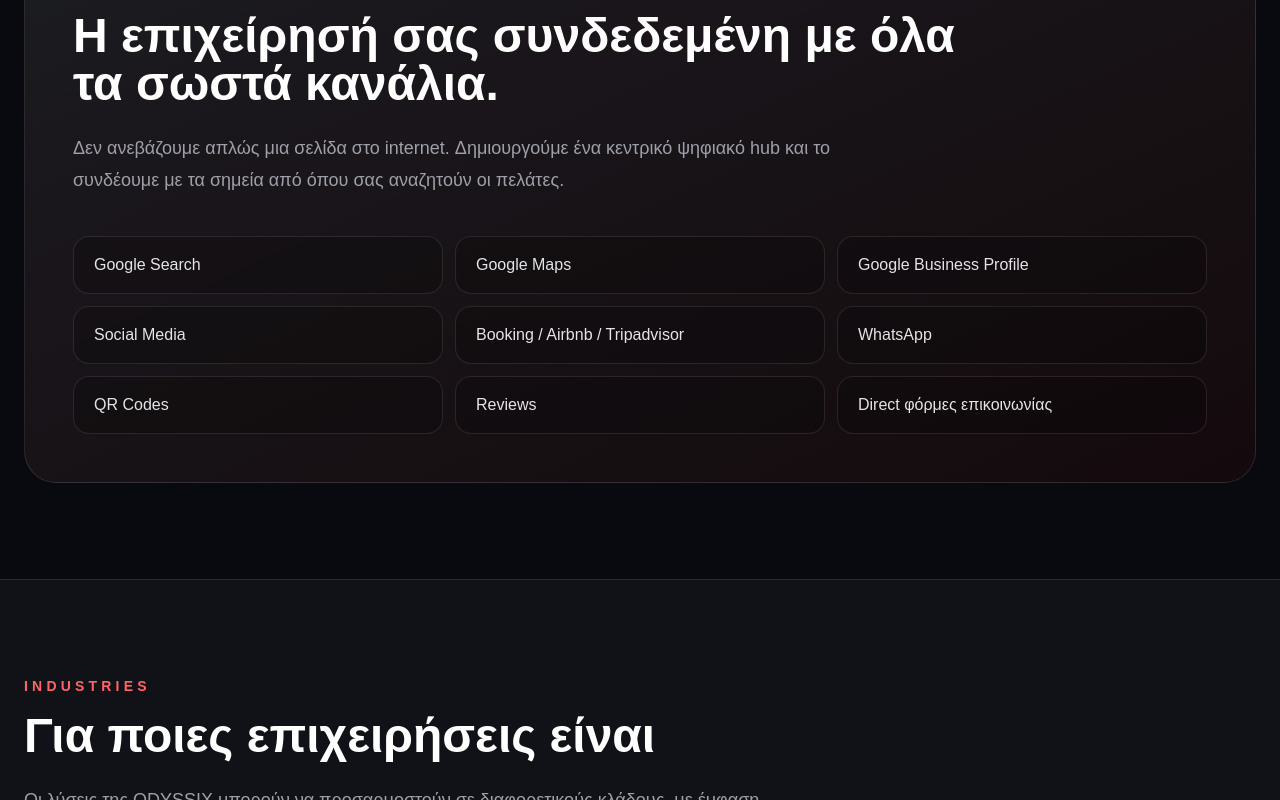
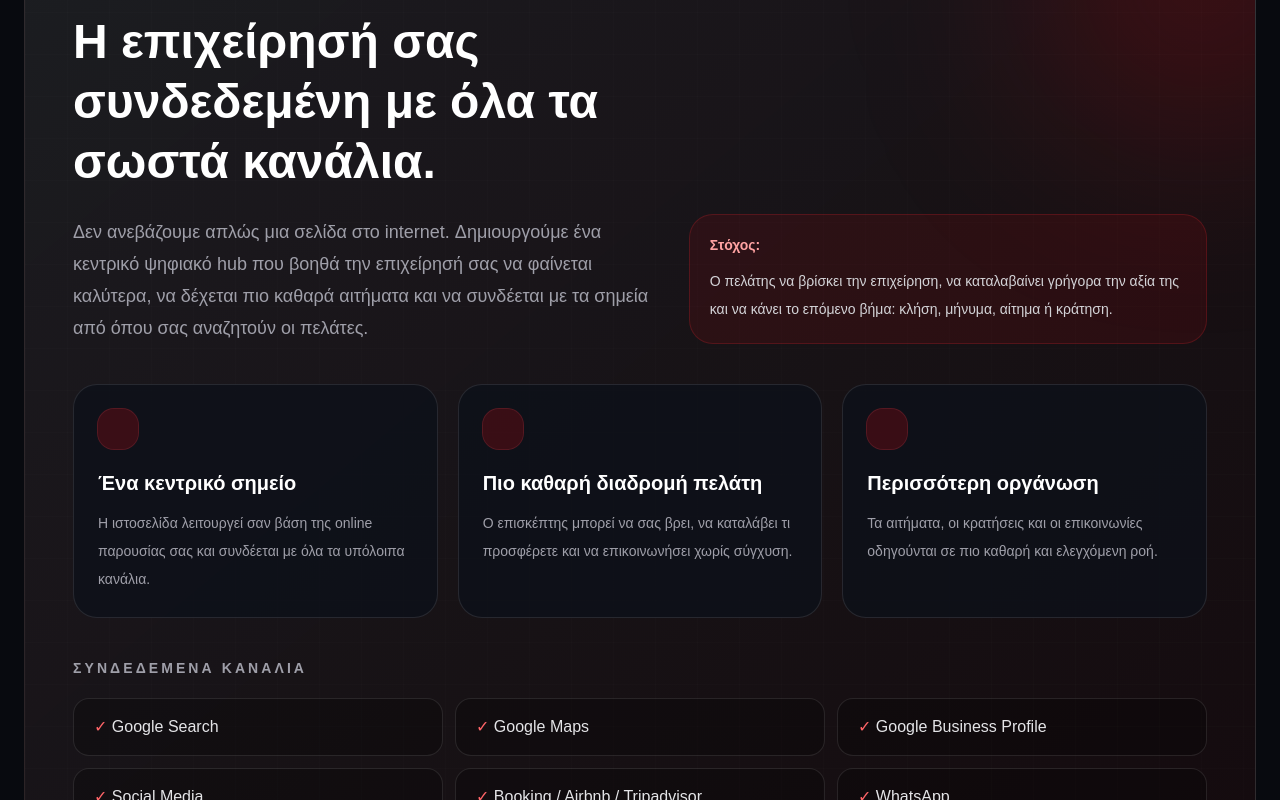
Before and after one commit to OdyssiX/odyssix-site, a Next.js app: page / in a window 1280 px wide. Shown: the part 3840-4640 px from the top of the page. Built offline with nearby package versions, Linux system fonts and the light colour scheme.

Commit message:
Improve Visibility Hub section

```diff
--- a/components/VisibilityHubSection.tsx
+++ b/components/VisibilityHubSection.tsx
@@ -10,35 +10,93 @@ const channels = [
   "Direct φόρμες επικοινωνίας",
 ];
 
+const hubBenefits = [
+  {
+    title: "Ένα κεντρικό σημείο",
+    text: "Η ιστοσελίδα λειτουργεί σαν βάση της online παρουσίας σας και συνδέεται με όλα τα υπόλοιπα κανάλια.",
+  },
+  {
+    title: "Πιο καθαρή διαδρομή πελάτη",
+    text: "Ο επισκέπτης μπορεί να σας βρει, να καταλάβει τι προσφέρετε και να επικοινωνήσει χωρίς σύγχυση.",
+  },
+  {
+    title: "Περισσότερη οργάνωση",
+    text: "Τα αιτήματα, οι κρατήσεις και οι επικοινωνίες οδηγούνται σε πιο καθαρή και ελεγχόμενη ροή.",
+  },
+];
+
 export default function VisibilityHubSection() {
   return (
-    <section className="mx-auto max-w-7xl px-6 py-24">
-      <div className="rounded-[2rem] border border-white/10 bg-gradient-to-br from-white/[0.08] to-red-950/20 p-8 md:p-12">
+    <section className="mx-auto max-w-7xl px-5 py-20 md:px-6 md:py-24">
+      <div className="relative overflow-hidden rounded-[2rem] border border-white/10 bg-gradient-to-br from-white/[0.08] to-red-950/20 p-6 md:p-12">
+        <div className="absolute right-0 top-0 h-80 w-80 translate-x-1/3 -translate-y-1/3 rounded-full bg-red-600/20 blur-[100px]" />
+        <div className="absolute inset-0 bg-[linear-gradient(to_right,rgba(255,255,255,0.035)_1px,transparent_1px),linear-gradient(to_bottom,rgba(255,255,255,0.035)_1px,transparent_1px)] bg-[size:42px_42px] opacity-35" />
+
+        <div className="relative z-10">
           <p className="text-sm font-semibold uppercase tracking-[0.3em] text-red-400">
             Visibility Hub
           </p>
 
-        <h2 className="mt-4 max-w-4xl text-3xl font-bold md:text-5xl">
+          <div className="mt-4 grid gap-10 lg:grid-cols-[1fr_0.9fr] lg:items-end">
+            <div>
+              <h2 className="max-w-4xl text-3xl font-bold leading-tight md:text-5xl">
                 Η επιχείρησή σας συνδεδεμένη με όλα τα σωστά κανάλια.
               </h2>
 
               <p className="mt-6 max-w-3xl text-lg leading-8 text-zinc-400">
                 Δεν ανεβάζουμε απλώς μια σελίδα στο internet. Δημιουργούμε ένα
-          κεντρικό ψηφιακό hub και το συνδέουμε με τα σημεία από όπου σας
-          αναζητούν οι πελάτες.
+                κεντρικό ψηφιακό hub που βοηθά την επιχείρησή σας να φαίνεται
+                καλύτερα, να δέχεται πιο καθαρά αιτήματα και να συνδέεται με
+                τα σημεία από όπου σας αναζητούν οι πελάτες.
+              </p>
+            </div>
+
+            <div className="rounded-3xl border border-red-500/20 bg-red-600/10 p-5">
+              <p className="text-sm font-semibold text-red-300">
+                Στόχος:
+              </p>
+              <p className="mt-3 text-sm leading-7 text-zinc-300">
+                Ο πελάτης να βρίσκει την επιχείρηση, να καταλαβαίνει γρήγορα
+                την αξία της και να κάνει το επόμενο βήμα: κλήση, μήνυμα,
+                αίτημα ή κράτηση.
+              </p>
+            </div>
+          </div>
+
+          <div className="mt-10 grid gap-5 md:grid-cols-3">
+            {hubBenefits.map((benefit) => (
+              <div
+                key={benefit.title}
+                className="rounded-3xl border border-white/10 bg-[#0D111A]/80 p-6 transition hover:-translate-y-1 hover:border-red-500/40"
+              >
+                <div className="mb-5 h-10 w-10 rounded-2xl bg-red-600/20 ring-1 ring-red-500/30" />
+                <h3 className="text-xl font-bold text-white">{benefit.title}</h3>
+                <p className="mt-3 text-sm leading-7 text-zinc-400">
+                  {benefit.text}
+                </p>
+              </div>
+            ))}
+          </div>
+
+          <div className="mt-10">
+            <p className="text-sm font-bold uppercase tracking-[0.22em] text-zinc-400">
+              Συνδεδεμένα κανάλια
             </p>
 
-        <div className="mt-10 grid gap-3 sm:grid-cols-2 lg:grid-cols-3">
+            <div className="mt-5 grid gap-3 sm:grid-cols-2 lg:grid-cols-3">
               {channels.map((channel) => (
                 <div
                   key={channel}
-              className="rounded-2xl border border-white/10 bg-black/20 px-5 py-4 text-zinc-200"
+                  className="rounded-2xl border border-white/10 bg-black/25 px-5 py-4 text-zinc-200 transition hover:border-red-500/40 hover:bg-red-600/10"
                 >
+                  <span className="text-red-400">✓</span>{" "}
                   {channel}
                 </div>
               ))}
             </div>
           </div>
+        </div>
+      </div>
     </section>
   );
 }
```
Lines whose indentation alone changed are shown as unchanged.
